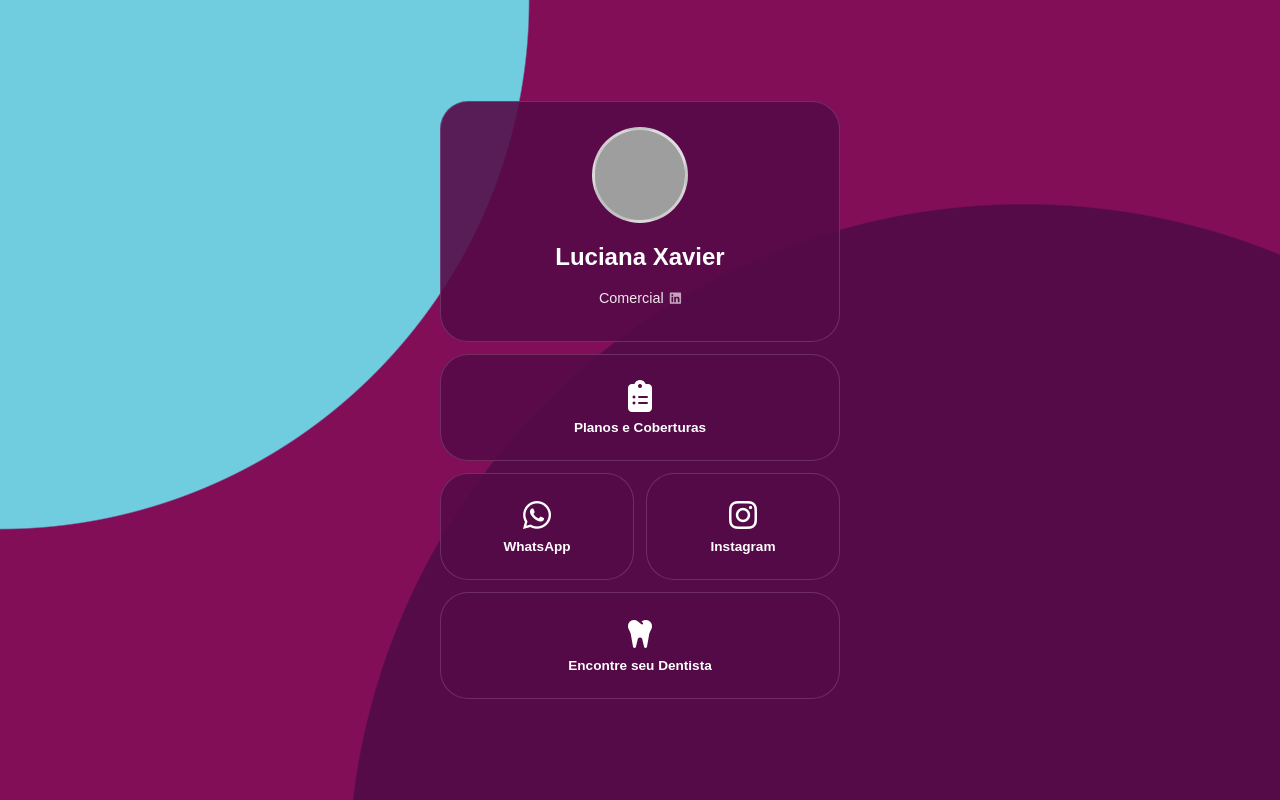
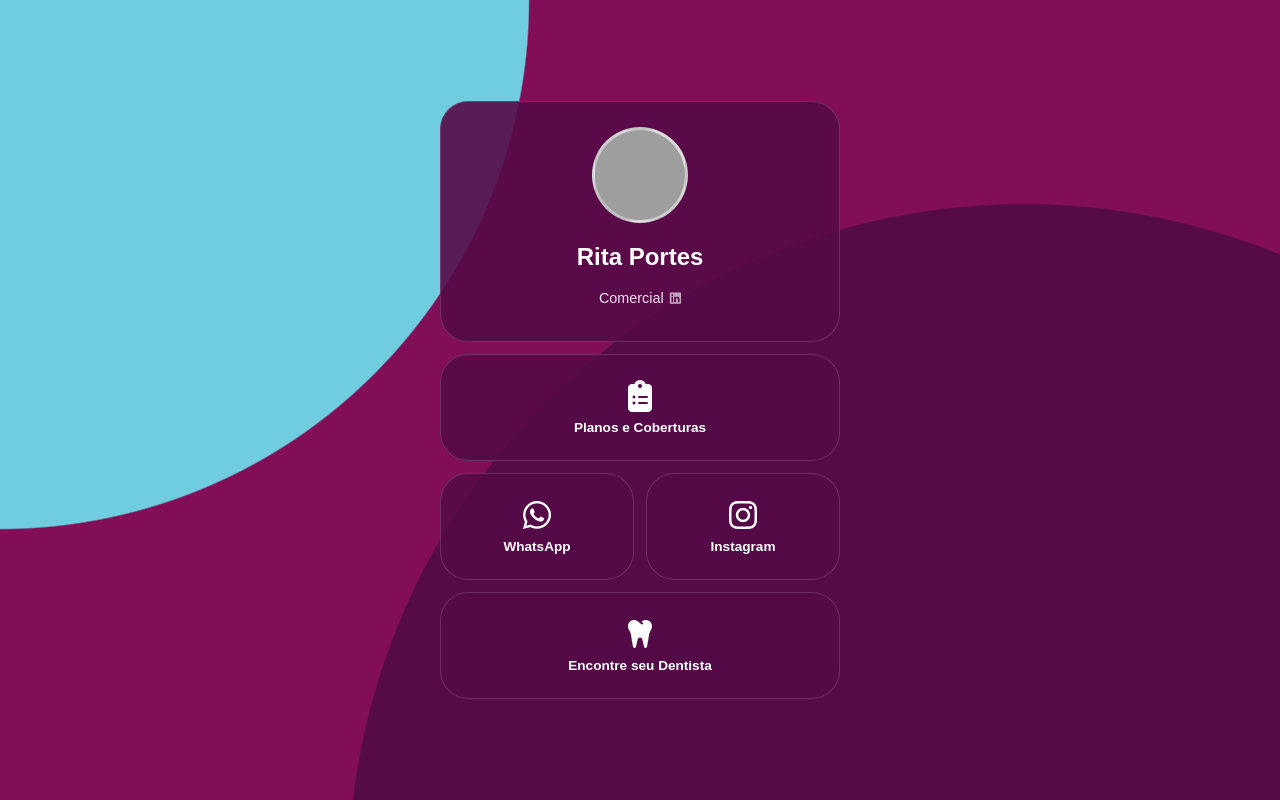
Before and after one commit to uniodontopp/ntag-rita-unipp, a plain HTML site: page index.html in a window 1280 px wide. Drawn offline with Linux system fonts and the light colour scheme; grey boxes are pictures that could not be loaded; a web font is replaced by a local one.

Commit message:
index.html

```diff
--- a/index.html
+++ b/index.html
@@ -19,7 +19,7 @@
             --shape-cyan: #70cddf;
             --shape-dark: #560b49;
 
-            /* COR DO CARTÃO (Sólido Roxo Escuro - Tema Dark) */
+            /* Visual Roxo Escuro Sólido */
             --card: rgba(86, 11, 73, 0.9);
 
             --text: #ffffff;
@@ -66,7 +66,6 @@
             align-items: center;
             transition: 0.3s ease;
             border: 1px solid var(--glass-border);
-            /* Sem blur, visual sólido */
             cursor: pointer;
 
             /* Preparação para animação via JS */
@@ -144,22 +143,22 @@
         // ÁREA DE DADOS DA COLABORADORA
         // ==========================================
         const colaborador = {
-            nome: "Luciana Xavier",
+            nome: "Rita Portes",
             cargo: "Comercial",
 
-            // Link do LinkedIn da Luciana
-            linkedinPessoal: "https://www.linkedin.com/in/luciana-xavier-otiai-5bab09148/?utm_source=share&utm_campaign=share_via&utm_content=profile&utm_medium=ios_app",
+            // Link do LinkedIn
+            linkedinPessoal: "https://www.linkedin.com/in/rita-portes-38466818a/",
 
-            // Link para a página de planos (Arquivo interno)
+            // Link para a página de planos
             linkPlanos: "planos.html",
 
-            // FOTO ATUALIZADA
-            fotoUrl: "https://media.licdn.com/dms/image/v2/D4D03AQGWzmdQ8dIPlw/profile-displayphoto-shrink_800_800/profile-displayphoto-shrink_800_800/0/1674659246892?e=1771459200&v=beta&t=v40zY2xMSFgdnLfow0rSD70jUkRIhSZzqbx5qLRKEfg",
+            // Foto da Rita
+            fotoUrl: "https://media.licdn.com/dms/image/v2/D4D03AQHQeBz8ICZG3g/profile-displayphoto-crop_800_800/B4DZwRzQFUKUAI-/0/1769825175244?e=1771459200&v=beta&t=eqn6fLR9Y3WhYfNUGQmaxaKnQP459UZn__02DUMG41A",
 
-            // WhatsApp da Luciana
-            whatsapp: "5518996719437",
+            // WhatsApp
+            whatsapp: "5518998069265",
 
-            // Links Padrão da Empresa
+            // Links Padrão
             instagram: "https://www.instagram.com/uniodontoprudente/",
             buscaDentista: "https://seguro.fisistemas.com.br/EncontreSeuDentista/pesquisa;s=336017"
         };
```
